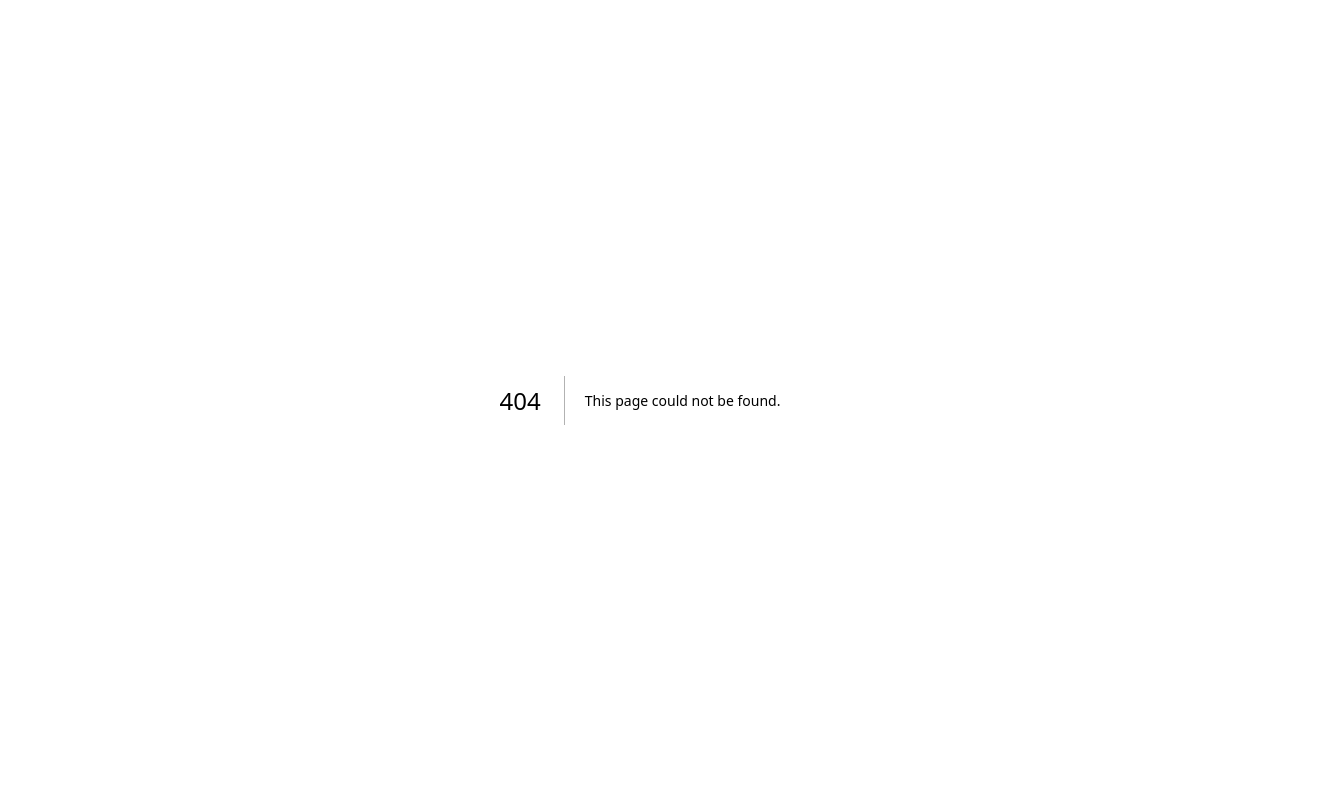
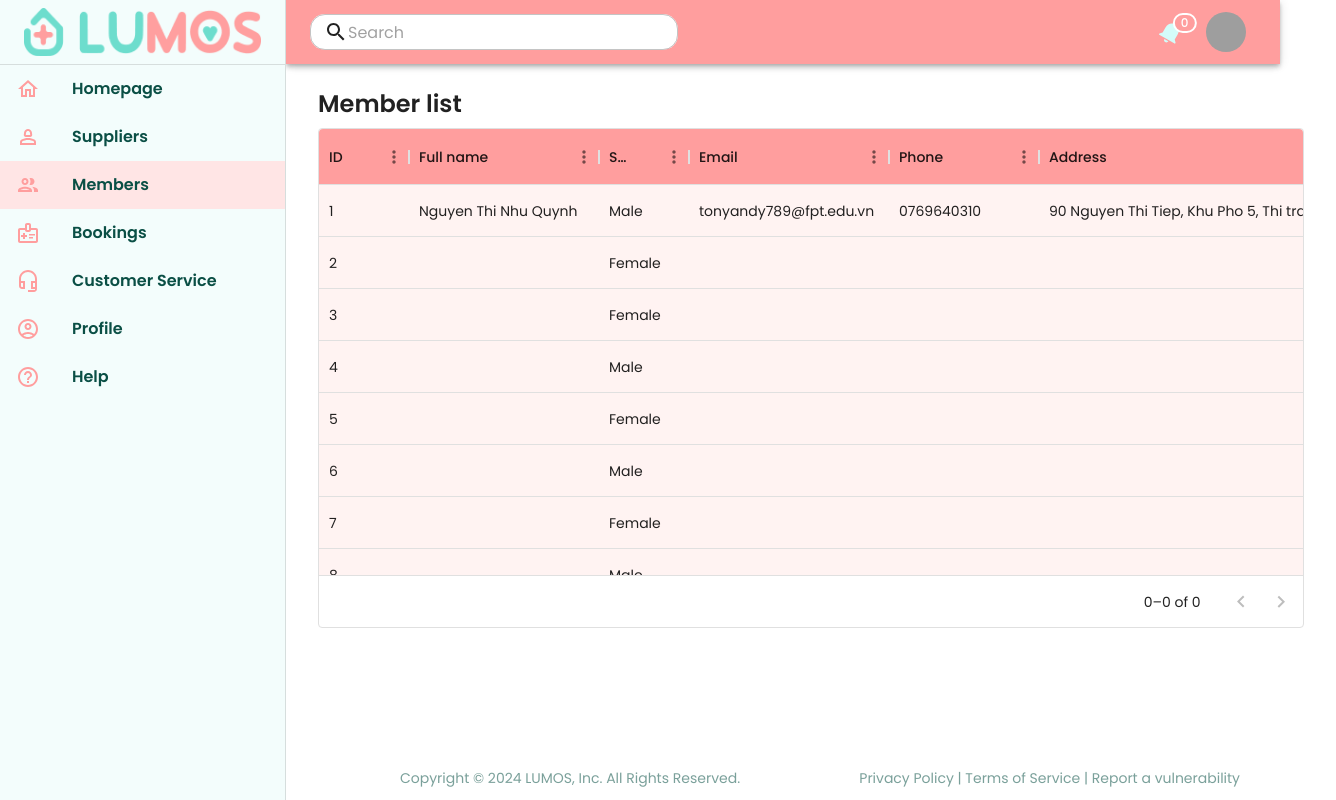
Before and after one commit to tonyandy5630/lumos, a Next.js app: page /members in a window 1280 px wide. Before the commit this address had no page. Shown: the whole page, 1336 px wide, since content can reach past the window. Built offline with nearby package versions, Linux system fonts and the light colour scheme; grey boxes are pictures that could not be loaded.

Commit message:
Add Supplier Page

```diff
--- a/package.json
+++ b/package.json
@@ -13,6 +13,7 @@
     "@mui/icons-material": "^5.15.1",
     "@mui/material": "^5.15.3",
     "@mui/styled-engine": "^5.15.1",
+    "@mui/x-data-grid": "^6.18.7",
     "@reduxjs/toolkit": "^2.0.1",
     "axios": "^1.6.2",
     "chart.js": "^4.4.1",
--- /dev/null
+++ b/src/app/members/page.jsx
@@ -0,0 +1,22 @@
+import Layout from '@/components/Layout'
+import React from 'react'
+import Typography from '@mui/material/Typography'
+import Table from '@/components/Table'
+
+export const metadata = {
+    title: 'Members Page',
+    description: 'View all members',
+}
+
+export default function MemberPage() {
+    return (
+        <Layout>
+            <div className="flex items-center justify-start min-w-full ">
+                <Typography variant="h5" fontWeight="bold" gutterBottom>
+                    Member list
+                </Typography>
+            </div>
+            <Table />
+        </Layout>
+    )
+}
--- /dev/null
+++ b/src/components/Table/index.jsx
@@ -0,0 +1,137 @@
+// @ts-nocheck
+'use client'
+import * as React from 'react'
+import Box from '@mui/material/Box'
+import { DataGrid } from '@mui/x-data-grid'
+import { GridActionsCellItem } from '@mui/x-data-grid'
+import DeleteOutlinedIcon from '@mui/icons-material/DeleteOutlined'
+
+const columns = [
+    {
+        field: 'id',
+        headerName: 'ID',
+        width: 90,
+        headerClassName: 'bg-secondary',
+    },
+    {
+        field: 'fullName',
+        headerName: 'Full name',
+        sortable: false,
+        width: 190,
+        headerClassName: 'bg-secondary',
+    },
+    {
+        field: 'sex',
+        headerName: 'Sex',
+        width: 90,
+        headerClassName: 'bg-secondary',
+    },
+    {
+        field: 'email',
+        headerName: 'Email',
+        width: 200,
+        headerClassName: 'bg-secondary',
+    },
+    {
+        field: 'phone',
+        headerName: 'Phone',
+        width: 150,
+        headerClassName: 'bg-secondary',
+    },
+    {
+        field: 'address',
+        headerName: 'Address',
+        width: '406',
+        headerClassName: 'bg-secondary',
+    },
+    {
+        field: 'actions',
+        headerClassName: 'bg-secondary',
+        type: 'actions',
+        width: 60,
+        getActions: (params) => [
+            <GridActionsCellItem
+                icon={<DeleteOutlinedIcon />}
+                label="Save"
+                sx={{
+                    color: 'error.main',
+                }}
+            />,
+        ],
+    },
+]
+
+const rows = [
+    {
+        id: 1,
+        sex: 'Male',
+        fullName: 'Nguyen Thi Nhu Quynh',
+        email: 'tonyandy789@fpt.edu.vn',
+        phone: '0769640310',
+        address: '90 Nguyen Thi Tiep, Khu Pho 5, Thi tran Cu Chi, TP.HCM',
+    },
+    {
+        id: 2,
+
+        sex: 'Female',
+        firstName: 'Cersei',
+        age: 31,
+    },
+    {
+        id: 3,
+
+        sex: 'Female',
+        firstName: 'Jaime',
+        age: 31,
+    },
+    { id: 4, sex: 'Male', firstName: 'Arya', age: 11 },
+    {
+        id: 5,
+
+        sex: 'Female',
+        firstName: 'Daenerys',
+        age: null,
+    },
+    { id: 6, sex: 'Male', firstName: null, age: 150 },
+    {
+        id: 7,
+        sex: 'Female',
+        firstName: 'Ferrara',
+        age: 44,
+    },
+    { id: 8, sex: 'Male', firstName: 'Rossini', age: 36 },
+    { id: 9, sex: 'Male', firstName: 'Harvey', age: 65 },
+]
+//* Use Pagination on api
+
+export default function Table(props) {
+    const [paginationModel, setPaginationModel] = React.useState({
+        page: 0,
+        pageSize: 5,
+    })
+
+    return (
+        <Box
+            sx={{
+                height: 500,
+                width: '100%',
+            }}
+        >
+            <DataGrid
+                rows={rows}
+                columns={columns}
+                paginationMode="server"
+                initialState={{
+                    pagination: {
+                        paginationModel: {
+                            pageSize: 5,
+                        },
+                    },
+                }}
+                pageSizeOptions={[5]}
+                getRowClassName={() => 'bg-yellow-ish'}
+                disableRowSelectionOnClick
+            />
+        </Box>
+    )
+}
--- a/tailwind.config.js
+++ b/tailwind.config.js
@@ -22,6 +22,7 @@ module.exports = {
                 footer: '#0A4F458A',
                 'dark-primary': '#B5F2EB',
                 purple: '#B28CFF',
+                'yellow-ish': '#FFF3F2',
             },
         },
     },
```
Also changed, not shown: 1 other file (tests, documents, lock files or other folders).
